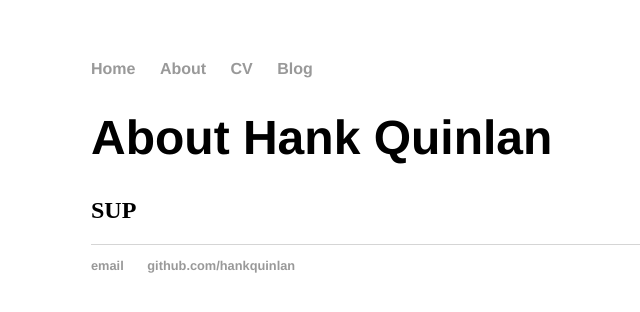
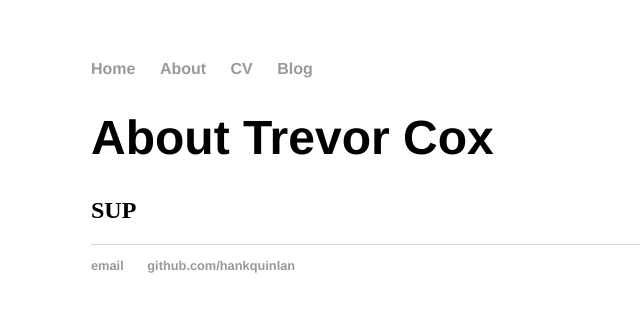
Before and after one commit to trecox/trecox.github.io, a Jekyll site: the page built from about/index.html, in a window 1280 px wide. Shown: the top 312 px of the page, without its empty margins (101-741 px from the left). Built offline with Jekyll 4.4.1, drawn with Linux system fonts in a browser that asks for light colours.

Commit message:
got rid of thing

```diff
--- a/about/index.html
+++ b/about/index.html
@@ -1,6 +1,6 @@
 ---
 layout: default
-title: About Hank Quinlan
+title: About Trevor Cox
 ---
         <h1>{{ page.title }}</h1>
         <h2>SUP </h2>
--- a/blog/index.html
+++ b/blog/index.html
@@ -1,6 +1,6 @@
 ---
 layout: default
-title: Hank Quinlan's Blog
+title: Trevor's Blog
 ---
 	<h1>{{ page.title }}</h1>
 	<ul class="posts">
```
Also changed, not shown: 1 other file.
